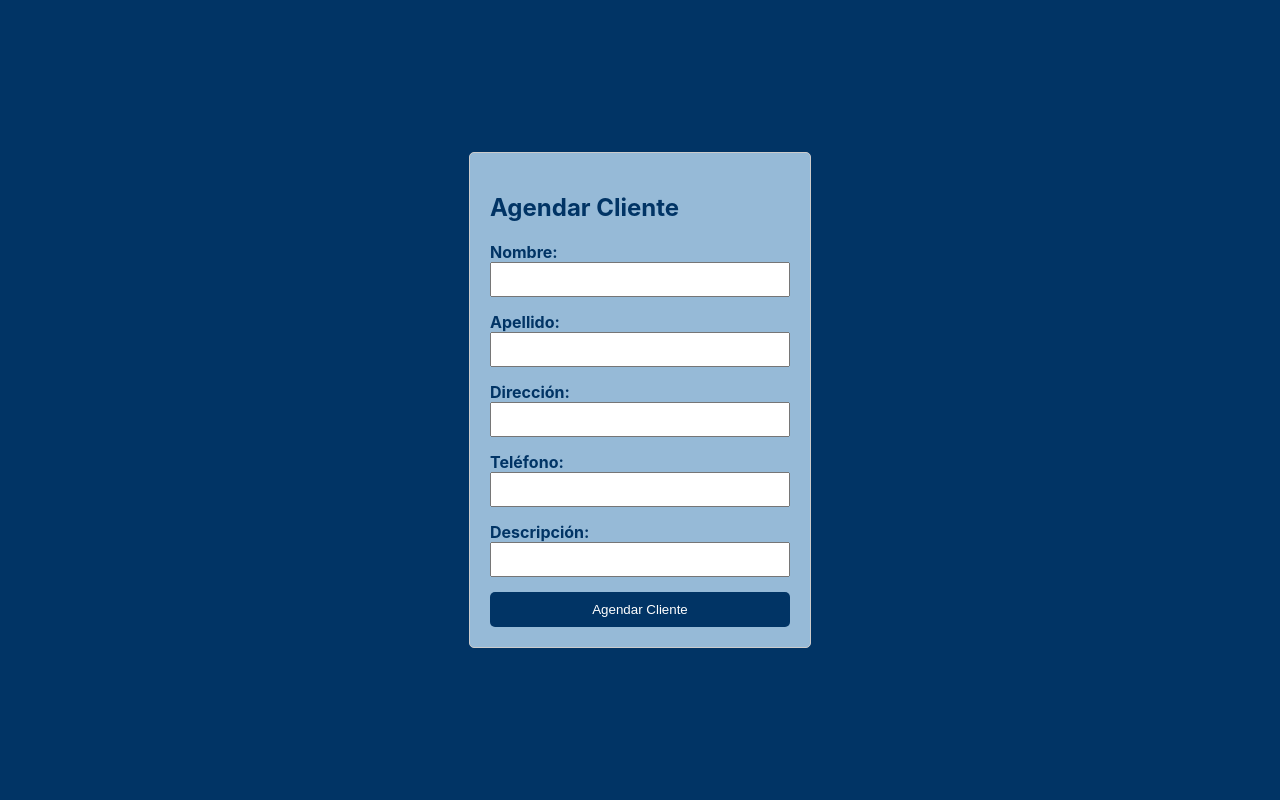
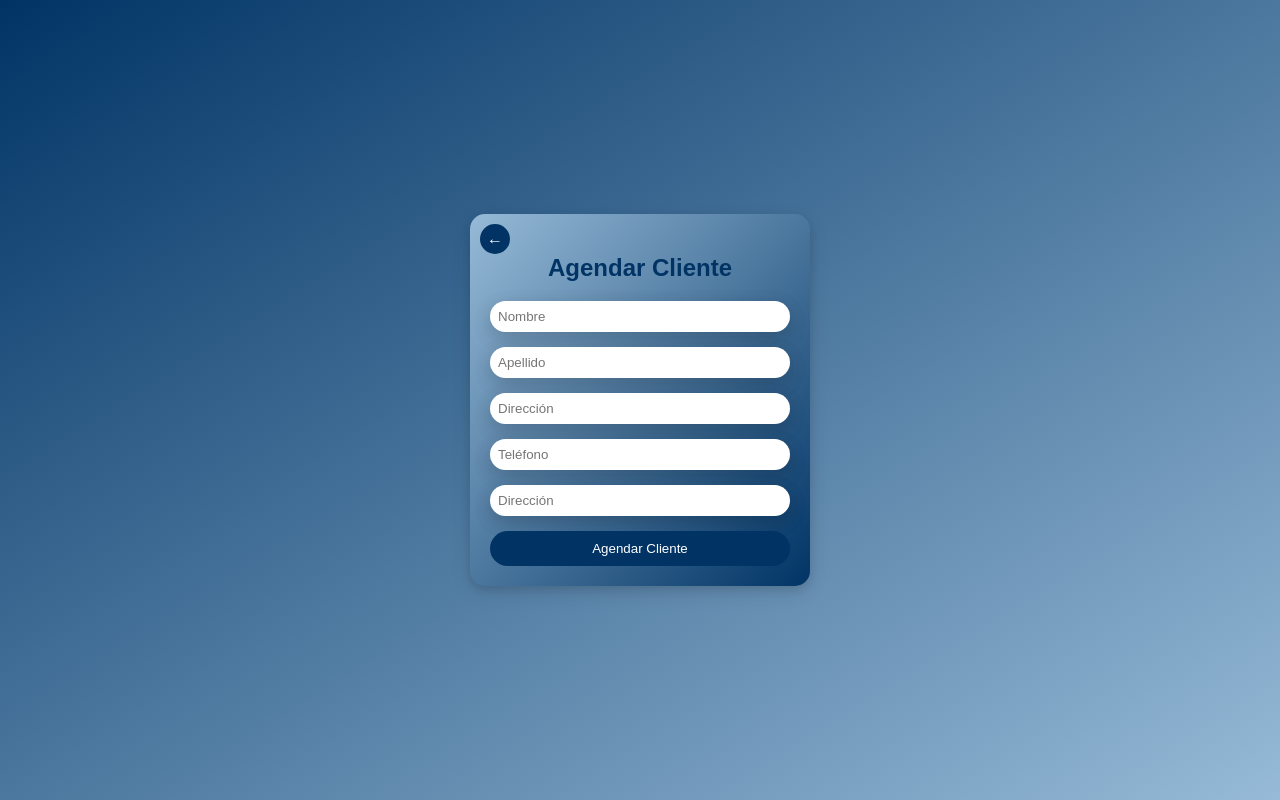
Before and after one commit to RocioMenardi/ProyectoRena, a React (Create React App) app in the folder frontend/front/: page /agendarCliente in a window 1280 px wide. Built offline with nearby package versions, Linux system fonts and the light colour scheme.

Commit message:
frontend
Agregué que se vea el nombre del usuario una vez que inicia sesión, mejore los campos (placeholder), acomode flecha de agregarProducto

```diff
--- a/frontend/front/src/App.js
+++ b/frontend/front/src/App.js
@@ -1,25 +1,26 @@
+// src/App.js
 import React from 'react';
-import { BrowserRouter as Router, Route, Routes, Navigate } from 'react-router-dom'; // Importa las funciones necesarias
-import Login from './componentes/Login/Login'; // Ajusta la ruta al archivo Login.js
-import Home from './componentes/Home/Home'; // Ajusta la ruta al archivo Home.js
-import RegistrarEntrega from './componentes/RegistrarEntrega/RegistrarEntrega';
+import { BrowserRouter as Router, Route, Routes } from 'react-router-dom';
+import { UserProvider } from './componentes/UserContext';
+import Login from './componentes/Login/Login';
+import Home from './componentes/Home/Home';
 import AgendarCliente from './componentes/AgendarCliente/AgendarCliente';
 import AgregarProducto from './componentes/AgregarProducto/AgregarProducto';
+import RegistarEntrega from './componentes/RegistrarEntrega/RegistrarEntrega';
 
 function App() {
     return (
+        <UserProvider>
             <Router>
-      <div className="App">
                 <Routes>
-          <Route path="/" element={<Navigate to="/login" />} />
-          <Route path="/login" element={<Login />} />
+                    <Route path="/" element={<Login />} />
                     <Route path="/home" element={<Home />} />
-          <Route path="/registrarEntrega" element={<RegistrarEntrega />} />
                     <Route path="/agendarCliente" element={<AgendarCliente />} />
-          <Route path="/agregarProducto" element={<AgregarProducto />} />
+                    <Route path="/agregarProducto" element={<AgregarProducto/>}/>
+                    <Route path="/registrarEntrega" element={<RegistarEntrega/>}/>
                 </Routes>
-      </div>
             </Router>
+        </UserProvider>
     );
 }
 
--- a/frontend/front/src/componentes/AgendarCliente/AgendarCliente.css
+++ b/frontend/front/src/componentes/AgendarCliente/AgendarCliente.css
@@ -11,15 +11,46 @@
 
 /* Contenedor de página */
 .page {
+    position: relative; /* Necesario para posicionar el botón de volver */
     width: 300px; /* Ancho de la página */
     max-width: 400px; /* Máximo ancho para contenido */
     padding: 20px;
     background-color: #96bad7; /* Color de fondo celeste */
-    border: 1px solid #ccc;
-    border-radius: 5px;
+    border-radius: 15px;
+    background-image: linear-gradient(to bottom right, #96bad7, #013465);
+    box-shadow: 0 4px 8px rgba(0, 0, 0, 0.1), 0 6px 20px rgba(0, 0, 0, 0.1); /* Sombra para efecto de sobresalir */
 }
-.page h2{
+
+.page h2 {
     color: #013465;
+    text-align: center;
+}
+
+/* Botón de volver */
+.back-button {
+    position: absolute;
+    top: 10px;
+    left: 10px;
+    background-color: #013465;
+    color: #fff;
+    border: none;
+    border-radius: 50%;
+    width: 30px;
+    height: 30px;
+    cursor: pointer;
+    font-size: 16px;
+    display: flex;
+    align-items: center;
+    justify-content: center;
+    transition: background-color 0.3s ease;
+}
+
+.back-button:hover {
+    background-color: #476483;
+}
+
+.back-button:active {
+    background-color: #c9d7e5;
 }
 
 /* Formulario */
@@ -37,14 +68,9 @@
     width: 100%;
     padding: 8px;
     box-sizing: border-box;
-    color:black;
-}
-
-/* Estilos para los labels */
-.form-group label {
-    margin-bottom: 5px; /* Espacio entre label y campo input */
-    color: #013465; /* Color de texto azul oscuro */
-    font-weight: bold; /* Texto en negrita */
+    border: none;
+    border-radius: 35px; /* Redondear los campos de entrada */
+    box-shadow: 0 6px 20px rgba(0, 0, 0, 0.1), 0 6px 20px rgba(0, 0, 0, 0.1); /* Sombra para efecto de sobresalir */
 }
 
 /* Estilos para el botón de submit */
@@ -54,7 +80,7 @@
     background-color: #013465;
     color: #fff;
     border: none;
-    border-radius: 5px;
+    border-radius: 35px; /* Redondear el botón */
     cursor: pointer;
     transition: background-color 0.3s ease;
 }
--- a/frontend/front/src/componentes/AgendarCliente/AgendarCliente.js
+++ b/frontend/front/src/componentes/AgendarCliente/AgendarCliente.js
@@ -2,33 +2,31 @@ import React from 'react';
 import '../Login/Login.css';
 import '../Home/Home.css';
 import './AgendarCliente.css';
+import { useNavigate } from 'react-router-dom'; // Importar useNavigate
 // Importar los estilos
 
 const AgendarCliente = () => {
+    const navigate = useNavigate(); // Definir el hook
     return (
         <div className="container">
             <div className="page">
+                <button className="back-button" onClick={() => navigate(-1)}>←</button> {/* Botón de volver */}
                 <h2>Agendar Cliente</h2>
                 <form className="login-form">
                     <div className="form-group">
-                        <label htmlFor="nombre">Nombre:</label>
-                        <input type="text" id="nombre" name="nombre" className="input-field" />
+                        <input type="text" id="nombre" name="nombre" className="input-field" placeholder='Nombre'/>
                     </div>
                     <div className="form-group">
-                        <label htmlFor="apellido">Apellido:</label>
-                        <input type="text" id="apellido" name="apellido" className="input-field" />
+                        <input type="text" id="apellido" name="apellido" className="input-field" placeholder='Apellido' />
                     </div>
                     <div className="form-group">
-                        <label htmlFor="direccion">Dirección:</label>
-                        <input type="text" id="direccion" name="direccion" className="input-field" />
+                        <input type="text" id="direccion" name="direccion" className="input-field" placeholder='Dirección'/>
                     </div>
                     <div className="form-group">
-                        <label htmlFor="telefono">Teléfono:</label>
-                        <input type="text" id="telefono" name="telefono" className="input-field" />
+                        <input type="text" id="telefono" name="telefono" className="input-field" placeholder='Teléfono'/>
                     </div>
                     <div className="form-group">
-                        <label htmlFor="descripcion">Descripción:</label>
-                        <input type="text" id="descripcion" name="descripcion" className="input-field" />
+                        <input type="text" id="descripcion" name="descripcion" className="input-field" placeholder='Dirección'/>
                     </div>
                     <button type="submit" className="submit-button">Agendar Cliente</button>
                 </form>
--- a/frontend/front/src/componentes/AgregarProducto/AgregarProducto.css
+++ b/frontend/front/src/componentes/AgregarProducto/AgregarProducto.css
@@ -1,24 +1,56 @@
-.container{
-    display: flex; /* Utiliza Flexbox para centrar el contenido */
-    justify-content: center; /* Centra horizontalmente */
-    align-items: center; /* Centra verticalmente */
-    height: 100vh; /* Hace que el contenedor ocupe toda la altura de la ventana */
+.container {
+    display: flex;
+    justify-content: center;
+    align-items: center;
+    height: 100vh;
     background-color: #013465;
 }
-.pageProducto{
-    width: 300px; /* Ancho del contenedor */
-    margin: 0 auto; /* Centra el contenedor de home horizontalmente */
-    padding: 20px; /* Un margen dentro del contenedor */
-    border: 1px solid #ccc; /* Añade un borde de 1 píxel de ancho, sólido y de color gris claro */
-    border-radius: 5px; /* Redondea las esquinas del borde del contenedor */
+
+.pageProducto {
+    position: relative; /* Cambia a posición relativa para que los elementos absolutos se posicionen en relación con él */
+    width: 300px;
+    margin: 0 auto;
+    padding: 20px;
+    border-radius: 15px;
     background-color: #96bad7;
+    background-image: linear-gradient(to bottom right, #96bad7, #013465);
+    box-shadow: 0 4px 8px rgba(0, 0, 0, 0.1), 0 6px 20px rgba(0, 0, 0, 0.1); /* Sombra para efecto de sobresalir */
 }
 
-.pageProducto h2{
-    color:#013465;
+.pageProducto h2 {
+    color: #013465;
+    text-align: center;
+    margin-bottom: 20px; /* Ajusta el margen inferior entre el título y el formulario */
 }
 
-.login-form{
+.login-form {
     display: flex;
     flex-direction: column;
 }
+
+/* Botón de volver */
+.back-button {
+    position: absolute; /* Mantiene la posición absoluta */
+    top: 10px;
+    right: 10px; /* Cambia left a right para posicionar en la esquina superior derecha */
+    background-color: #013465;
+    color: #fff;
+    border: none;
+    border-radius: 50%;
+    width: 30px;
+    height: 30px;
+    cursor: pointer;
+    font-size: 16px;
+    display: flex;
+    align-items: center;
+    justify-content: center;
+    transition: background-color 0.3s ease;
+}
+
+.back-button:hover {
+    background-color: #476483;
+}
+
+.back-button:active {
+    background-color: #c9d7e5;
+}
--- a/frontend/front/src/componentes/AgregarProducto/AgregarProducto.js
+++ b/frontend/front/src/componentes/AgregarProducto/AgregarProducto.js
@@ -3,30 +3,38 @@ import React from 'react';
 import './AgregarProducto.css';
 import '../Login/Login.css';
 import '../Home/Home.css';
+import { useNavigate } from 'react-router-dom'; // Importar useNavigate
 
 const AgregarProducto = () => {
+    const navigate = useNavigate(); // Definir el hook
     return (
         <div className="container">
             <div className="pageProducto">
+                <button className="back-button" onClick={() => navigate(-1)}>←</button> {/* Botón de volver */}
                 <h2>Agregar Producto</h2>
                 <form className="login-form">
                     <div className="form-group">
-                        <label htmlFor="tipoProducto">Tipo Producto:</label>
-                        <input type="text" id="tipoProducto" name="tipoProducto" className="input-field" />
+                        <select type="text" id="tipoProducto" name="tipoProducto" className="input-field" placeholder='Tipo producto'>
+                            <option value="aguaDestilada">Agua Destilada</option>
+                            <option value={"refrigeranteOrg"}>Refrigerante Orgánico</option>
+                            <option value={"refrigeranteIn"}>Refrigerante Inorgánico</option>
+                            <option value={"bidon"}>Bidón</option>
+                            </select>
                     </div>
                     <div className="form-group">
-                        <label htmlFor="litros">Litros:</label>
-                        <input type="text" id="litros" name="litros" className="input-field" />
+                        <select type="text" id="litros" name="litros" className="input-field" placeholder='Litros'>
+                            <option value={"5"}>5 L</option>
+                            <option value={"10"}>10 L</option>
+                            <option value={"15"}>15 L</option>
+                            </select>
                     </div>
                     <div className="form-group">
-                        <label htmlFor="costo">Costo:</label>
-                        <input type="text" id="costo" name="costo" className="input-field" />
+                        <input type="text" id="costo" name="costo" className="input-field" placeholder="Costo"/>
                     </div>
                     <div className="form-group">
-                        <label htmlFor="precioVenta">Precio Venta:</label>
-                        <input type="text" id="precioVenta" name="precioVenta" className="input-field" />
+                        <input type="text" id="precioVenta" name="precioVenta" className="input-field" placeholder='Precio venta'/>
                     </div>
-                    <button type="submit" className="submit-button">Agregar Nuevo Producto</button>
+                    <button type="submit" className="submit-button">Agregar Producto</button>
                 </form>
 
             </div>
--- a/frontend/front/src/componentes/Home/Home.css
+++ b/frontend/front/src/componentes/Home/Home.css
@@ -1,67 +1,69 @@
-/* src/componentes/Home.css */
+/* src/componentes/Home/Home.css */
+
 .container {
-    display: flex; /* Utiliza Flexbox para centrar el contenido */
-    justify-content: center; /* Centra horizontalmente */
-    align-items: center; /* Centra verticalmente */
-    height: 100vh; /* Hace que el contenedor ocupe toda la altura de la ventana */
+    display: flex;
+    flex-direction: column;
+    align-items: center;
+    justify-content: center;
+    height: 100vh;
     background-color: #013465;
+    background-image: linear-gradient(to bottom right, #013465, #96bad7);
+}
+
+.header {
+    display: flex;
+    justify-content: flex-end;
+    width: 100%;
+    padding: 10px 5px;
+    align-items: right;
+    color: #013465;
+}
+
+.user-info {
+    margin-right: 3px;
+    margin-bottom: 3px;
+    align-items: right;
+    justify-content: right;
+    font-size: small;
 }
 
 .home {
-    width: 300px; /* Ancho del contenedor */
-    margin: 0 auto; /* Centra el contenedor de home horizontalmente */
-    padding: 20px; /* Un margen dentro del contenedor */
-    border: 1px solid #ccc; /* Añade un borde de 1 píxel de ancho, sólido y de color gris claro */
-    border-radius: 5px; /* Redondea las esquinas del borde del contenedor */
+    width: 300px;
+    margin: 20px auto;
+    padding: 20px;
+    border-radius: 30px;
     background-color: #96bad7;
+    background-image: linear-gradient(to bottom right, #96bad7, #013465);
+    box-shadow: 0 4px 8px rgba(0, 0, 0, 0.1), 0 6px 20px rgba(0, 0, 0, 0.1);
+    text-align: center;
 }
 
 .home h2 {
-    text-align: center;
     color: #013465;
+    margin-bottom: 5px;
 }
 
 .home p {
-    font-size: 18px;
-    color: #013465; /* Ajusta el color del texto */
-    margin-bottom: 20px; /* Espacio debajo del párrafo */
+    color: #013465;
+    margin-top: 5px;
 }
 
 .home button {
     width: 100%;
     padding: 10px;
+    margin: 10px 0;
     background-color: #013465;
     color: #fff;
     border: none;
-    border-radius: 5px;
+    border-radius: 35px;
     cursor: pointer;
-    transition: background-color 0.3s ease; /* Transición suave para el cambio de color de fondo */
-    margin-bottom: 10px; /* Espacio entre botones */
+    transition: background-color 0.3s ease;
 }
 
 .home button:hover {
-    background-color: #c9d7e5; /* Cambio de color al pasar el mouse sobre el botón */
+    background-color: #476483;
 }
 
 .home button:active {
-    background-color: #476483; /* Cambio de color cuando se hace clic en el botón */
+    background-color: #c9d7e5;
 }
-
-.home a {
-    display: block; /* Hace que el enlace sea un bloque */
-    text-align: center;
-    color: #96bad7;
-    background-color: #fff;
-    padding: 10px;
-    border-radius: 5px;
-    text-decoration: none; /* Elimina el subrayado del enlace */
-    transition: background-color 0.3s ease; /* Transición suave para el cambio de color de fondo */
-}
-
-.home a:hover {
-    background-color: #c9d7e5; /* Cambio de color al pasar el mouse sobre el enlace */
-}
-
-.home a:active {
-    background-color: #476483; /* Cambio de color cuando se hace clic en el enlace */
-}
--- a/frontend/front/src/componentes/Login/Login.css
+++ b/frontend/front/src/componentes/Login/Login.css
@@ -7,16 +7,16 @@
     justify-content: center;
     align-items: center;
     height: 100vh;
-    background-color: #013465;
+    background-image: linear-gradient(to bottom right, #013465, #96bad7);
 }
 
 .login {
     width: 300px;
     margin: 0 auto;
     padding: 20px;
-    border: 1px solid #ccc;
-    border-radius: 5px;
-    background-color: #96bad7;
+    border-radius: 30px;
+    background-image: linear-gradient(to bottom right, #96bad7,#013465);
+    box-shadow: 0 4px 8px rgba(0, 0, 0, 0.1), 0 6px 20px rgba(0, 0, 0, 0.1); /* Sombra para efecto de sobresalir */
 }
 
 .login h2 {
@@ -31,15 +31,16 @@
 .login label {
     display: block;
     margin-bottom: 0px;
-    text-align: left;
     width: 100%;
     color: #013465;
+    margin-left: 3%;
 }
 
 .login input {
     width: 100%;
     padding: 8px;
     box-sizing: border-box;
+    border-radius: 35px;
 }
 
 .login input:focus {
@@ -53,7 +54,7 @@
     background-color: #013465;
     color: #fff;
     border: none;
-    border-radius: 5px;
+    border-radius: 35px;
     cursor: pointer;
     transition: background-color 0.3s ease;
 }
--- a/frontend/front/src/componentes/Login/Login.js
+++ b/frontend/front/src/componentes/Login/Login.js
@@ -1,45 +1,46 @@
 // src/componentes/Login/Login.js
-import React, { useState } from 'react';
-import { useNavigate } from 'react-router-dom'; // Importa useNavigate
-import './Login.css'; // importar los estilos
+import React, { useState, useContext } from 'react';
+import { useNavigate } from 'react-router-dom';
+import { UserContext } from '../UserContext';
+import './Login.css';
 
 const Login = () => {
-    const [usuario, setUsuario] = useState('');
-    const [password, setPassword] = useState('');
-    const navigate = useNavigate(); // Inicializa useNavigate
+    const [username, setUsername] = useState('');
+    const { setUser } = useContext(UserContext);  // Asegúrate de importar useContext
+    const navigate = useNavigate();
 
-    const handleSubmit = (e) => {
+    const handleLogin = (e) => {
         e.preventDefault();
-        // Lógica para manejar el inicio de sesión
-        console.log('Usuario:', usuario);
-        console.log('Password:', password);
-        navigate('/home'); // Redirige a la página de inicio
+        setUser(username);  // Guardar el nombre de usuario en el contexto
+        navigate('/home');
     };
 
     return (
         <div className="container">
             <div className="login">
-                <h2>Bienvenido</h2>
-                <form onSubmit={handleSubmit}>
-                    <div>
-                        <label>Usuario:</label>
+                <h2>Iniciar Sesión</h2>
+                <form onSubmit={handleLogin}>
+                    <div className="form-group">
+                        <label htmlFor="username">Usuario:</label>
                         <input
                             type="text"
-                            value={usuario}
-                            onChange={(e) => setUsuario(e.target.value)}
+                            id="username"
+                            value={username}
+                            onChange={(e) => setUsername(e.target.value)}
+                            className="input-field"
                             required
                         />
                     </div>
-                    <div>
-                        <label>Contraseña:</label>
+                    <div className="form-group">
+                        <label htmlFor="password">Contraseña:</label>
                         <input
                             type="password"
-                            value={password}
-                            onChange={(e) => setPassword(e.target.value)}
+                            id="password"
+                            className="input-field"
                             required
                         />
                     </div>
-                    <button type="submit">Iniciar Sesión</button>
+                    <button type="submit" className="submit-button">Iniciar Sesión</button>
                 </form>
             </div>
         </div>
--- /dev/null
+++ b/frontend/front/src/componentes/UserContext.js
@@ -0,0 +1,14 @@
+// src/componentes/UserContext.js
+import React, { createContext, useState } from 'react';
+
+export const UserContext = createContext();
+
+export const UserProvider = ({ children }) => {
+    const [user, setUser] = useState(null);
+
+    return (
+        <UserContext.Provider value={{ user, setUser }}>
+            {children}
+        </UserContext.Provider>
+    );
+};
--- a/frontend/front/src/index.css
+++ b/frontend/front/src/index.css
@@ -11,3 +11,9 @@ code {
   font-family: source-code-pro, Menlo, Monaco, Consolas, 'Courier New',
     monospace;
 }
+/* src/index.css */
+body, html {
+  margin: 0;
+  padding: 0;
+  font-family: Arial, sans-serif;
+}
```
Also changed, not shown: frontend/front/src/componentes/Home/Home.js (+7 -3 lines), frontend/front/src/index.js (+6 -9 lines). Lines whose indentation alone changed are shown as unchanged.
